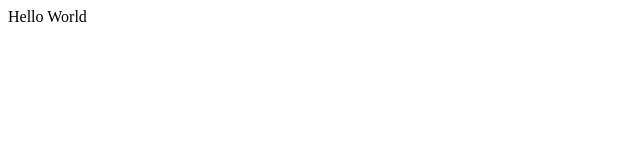
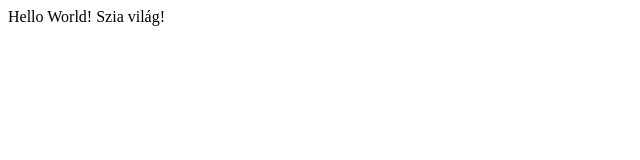
Before and after one commit to Mikemilligan93/test, a plain HTML site: page index.html in a window 1280 px wide. Shown: the full height of the page, 0-640 px from the left. Drawn offline with Linux system fonts and the light colour scheme.

Commit message:
[3]step3

```diff
--- a/index.html
+++ b/index.html
@@ -5,7 +5,9 @@
         <link rel="stylesheet" href="style.css" >
     </head>
     <body>
-        Hello World
+        Hello World!
+
+        Szia világ!
     </body>
 
     </html>
```
